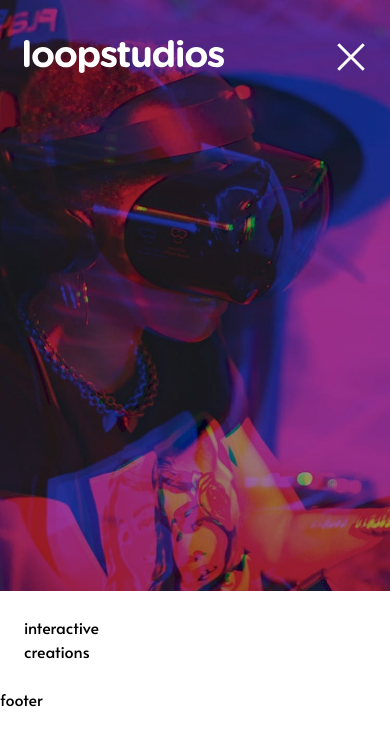
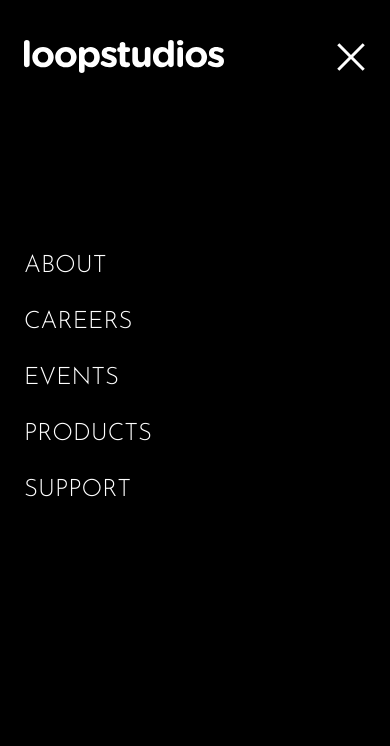
Before and after one commit to gracebir/loopstudios-landing-page, a Next.js app: page / in a window 390 px wide. Both pictures are taken after a click on the button 351 px from the left and 56 px from the top of the page. Shown: the top 746 px of the page. Built offline with nearby package versions, Linux system fonts and the light colour scheme.

Commit message:
adding nav mobile modal

```diff
--- a/src/app/_components/Header.tsx
+++ b/src/app/_components/Header.tsx
@@ -4,6 +4,7 @@ import React, { useState } from 'react'
 import data from '@/constant/data.json'
 import Link from 'next/link'
 import LinkElement from './ELements/LinkElement'
+import NavModal from './NavModal'
 
 const Header = () => {
   const navInfo = data.header
@@ -11,7 +12,7 @@ const Header = () => {
   return (
     <header className='fixed left-0 top-0 right-0 py-10'>
       <div className='wrapper-container flex justify-between items-center text-white-color'>
-        <Link href={'/'}>
+        <Link className='z-50' href={'/'}>
           <Image src={navInfo.logo} alt='logo-header' width={200} height={30} />
         </Link>
         <nav className='hidden lg:flex space-x-10'>
@@ -19,10 +20,11 @@ const Header = () => {
             <LinkElement key={item.id} href={item.href} text={item.label}/>
           ))}
         </nav>
-        <button onClick={() => setIsOpen(open => !open)} className='block lg:hidden duration-300'>
+        <button onClick={() => setIsOpen(open => !open)} className='block lg:hidden duration-300 z-50'>
           <Image alt='hamburgeer' src={isOpen ? navInfo.close : navInfo.hamburger} width={30} height={30}/>
         </button>
       </div>
+      {isOpen && (<NavModal/>)}
     </header>
   )
 }
--- /dev/null
+++ b/src/app/_components/NavModal.tsx
@@ -0,0 +1,26 @@
+'use client'
+import React from 'react'
+import data from '@/constant/data.json'
+import Link from 'next/link'
+import { Josefin_Sans } from 'next/font/google'
+
+const josefin = Josefin_Sans({ subsets: ['latin'], weight: ['300'] })
+
+const NavModal = () => {
+    const navInfo = data.header
+    return (
+        <div className='absolute z-40 block lg:hidden top-0 bottom-0 right-0 left-0 h-screen w-full bg-black-color py-15 text-white-color px-6'>
+            <div className="mt-10 h-[80vh] flex items-center">
+                <div className='flex flex-col gap-6'>
+                    {navInfo.headerItems.map((item) => (
+                        <Link className={`${josefin.className} uppercase text-2xl`} href={item.href} key={`mob-${item.id}`} >
+                            {item.label}
+                        </Link>
+                    ))}
+                </div>
+            </div>
+        </div>
+    )
+}
+
+export default NavModal
```
